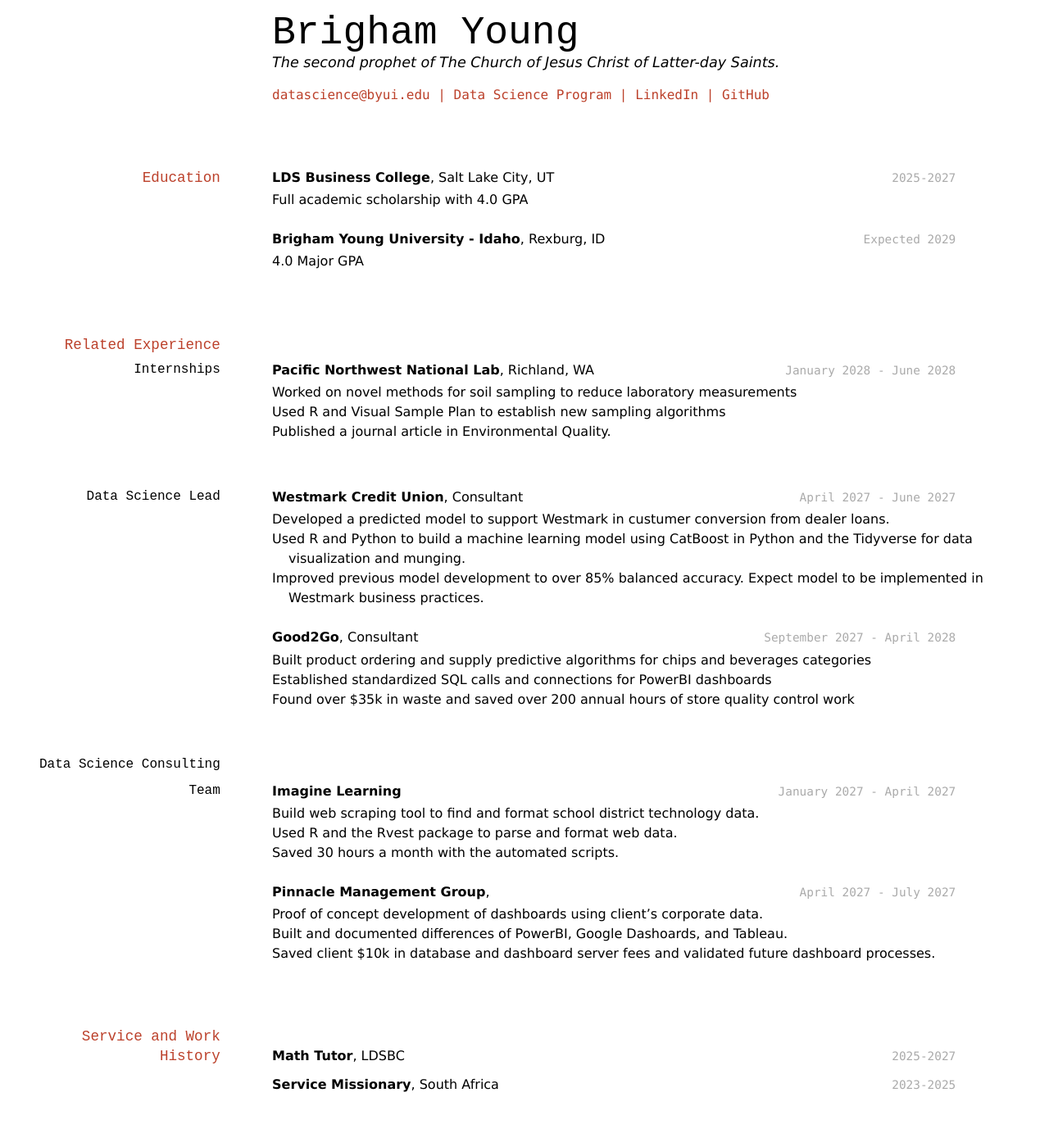
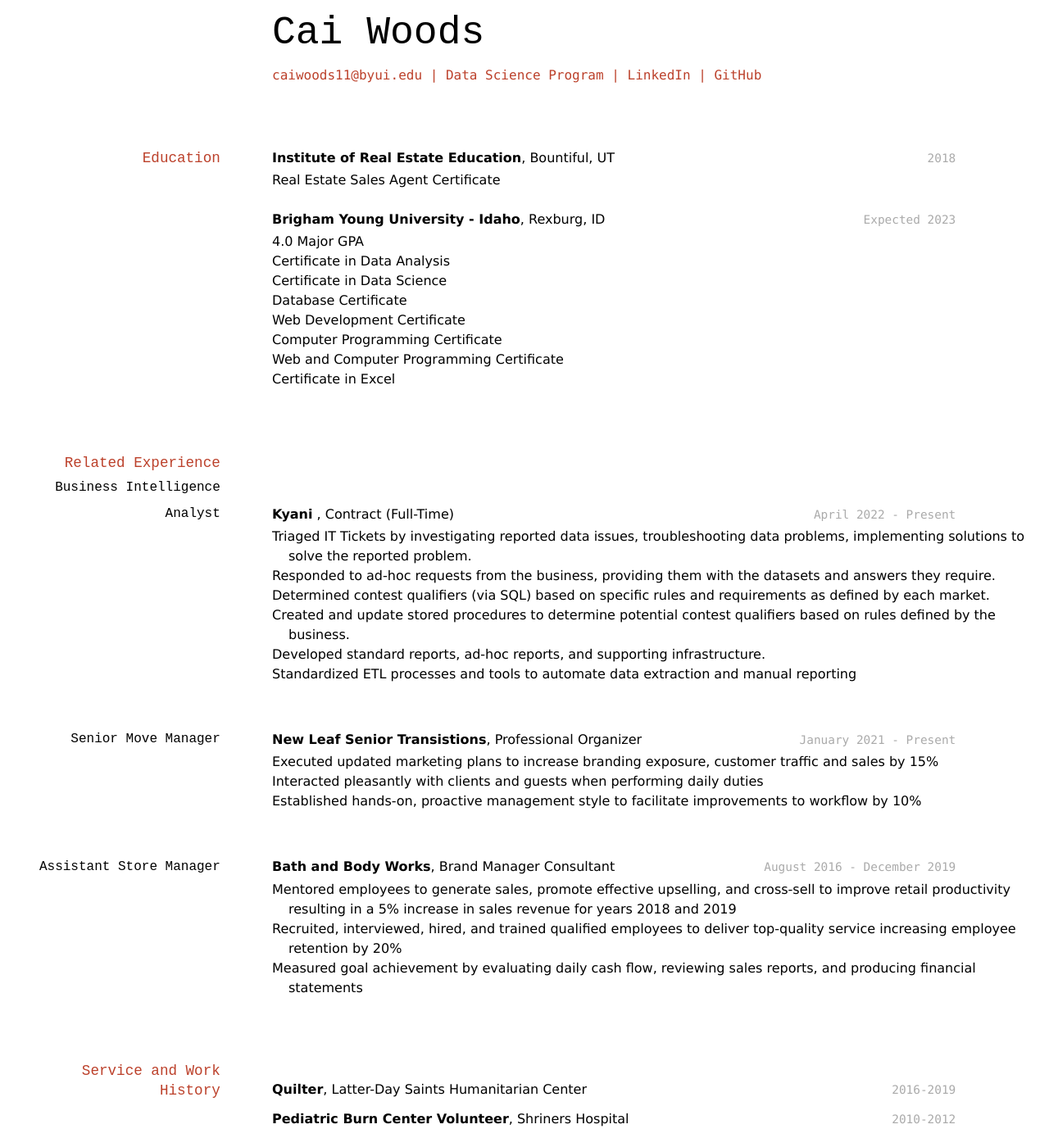
Before and after one commit to byuids-resumes/Woods-Resume, a Jekyll site: the page built from docs/index.md, in a window 1280 px wide. Shown: the whole page at 82% size. Built offline with Jekyll 4.4.1, drawn with Linux system fonts in a browser that asks for light colours; before the commit the page ends 1347 px from its top, so only the background shows below that.

Commit message:
Build Resume

```diff
--- a/docs/index.md
+++ b/docs/index.md
@@ -1,87 +1,85 @@
 ---
 layout: cv
-title: Brigham Young's Resume
+title: Cai Woods's Resume
 ---
-# Brigham Young
-The second prophet of The Church of Jesus Christ of Latter-day Saints.
+# Cai Woods
+
 
 <div id="webaddress">
-<a href="datascience@byui.edu">datascience@byui.edu</a>
-| <a href="https://byuidatascience.github.io/development.html">Data Science Program</a>
-| <a href="https://www.linkedin.com/groups/13537407/">LinkedIn</a>
-| <a href="https://github.com/byuids-resumes">GitHub</a>
+<a href="caiwoods11@byui.edu">caiwoods11@byui.edu</a>
+| <a href="https://github.com/caiwoods11/Woods-Resume">Data Science Program</a>
+| <a href="https://www.linkedin.com/in/cai-woods/">LinkedIn</a>
+| <a href="https://github.com/caiwoods11">GitHub</a>
 </div>
 
 <!-- https://www.monique.tech/the-art-of-markdown -->
 
 ## Education
 
-`2025-2027`
-__LDS Business College__, Salt Lake City, UT
+`2018`
+__Institute of Real Estate Education__, Bountiful, UT
 
-- Full academic scholarship with 4.0 GPA
+- Real Estate Sales Agent Certificate
 
-`Expected 2029`
+`Expected 2023`
 __Brigham Young University - Idaho__, Rexburg, ID
 
 - 4.0 Major GPA
+- Certificate in Data Analysis
+- Certificate in Data Science
+- Database Certificate
+- Web Development Certificate
+- Computer Programming Certificate
+- Web and Computer Programming Certificate
+- Certificate in Excel
 
 
 ## Related Experience
 
-### Internships
+### Business Intelligence Analyst
 
-`January 2028 - June 2028`
-__Pacific Northwest National Lab__, Richland, WA
+`April 2022 - Present`
+__Kyani__ , Contract (Full-Time)
 
-- Worked on novel methods for soil sampling to reduce laboratory measurements
-- Used R and Visual Sample Plan to establish new sampling algorithms
-- Published a journal article in Environmental Quality.
+- Triaged IT Tickets by investigating reported data issues, troubleshooting data problems, implementing solutions to solve the reported problem.
+- Responded to ad-hoc requests from the business, providing them with the datasets and answers they require.
+- Determined contest qualifiers (via SQL) based on specific rules and requirements as defined by each market.
+- Created and update stored procedures to determine potential contest qualifiers based on rules defined by the business.
+- Developed standard reports, ad-hoc reports, and supporting infrastructure.
+- Standardized ETL processes and tools to automate data extraction and manual reporting
 
-### Data Science Lead
 
-`April 2027 - June 2027`
-__Westmark Credit Union__, Consultant
+### Senior Move Manager
 
-- Developed a predicted model to support Westmark in custumer conversion from dealer loans.
-- Used R and Python to build a machine learning model using CatBoost in Python and the Tidyverse for data visualization and munging.
-- Improved previous model development to over 85% balanced accuracy. Expect model to be implemented in Westmark business practices.
+`January 2021 - Present`
+__New Leaf Senior Transistions__, Professional Organizer
 
-`September 2027 - April 2028`
-__Good2Go__, Consultant
+- Executed updated marketing plans to increase branding exposure, customer traffic and sales by 15%
+- Interacted pleasantly with clients and guests when performing daily duties
+- Established hands-on, proactive management style to facilitate improvements to workflow by 10%
 
-- Built product ordering and supply predictive algorithms for chips and beverages categories
-- Established standardized SQL calls and connections for PowerBI dashboards
-- Found over $35k in waste and saved over 200 annual hours of store quality control work
 
-### Data Science Consulting Team
 
-`January 2027 - April 2027`
-__Imagine Learning__
+### Assistant Store Manager
+`August 2016 - December 2019`
+__Bath and Body Works__, Brand Manager Consultant
 
-- Build web scraping tool to find and format school district technology data.
-- Used R and the Rvest package to parse and format web data.
-- Saved 30 hours a month with the automated scripts.
-
-`April 2027 - July 2027`
-__Pinnacle Management Group__,
-
-- Proof of concept development of dashboards using client's corporate data.
-- Built and documented differences of PowerBI, Google Dashoards, and Tableau.
-- Saved client $10k in database and dashboard server fees and validated future dashboard processes.
+- Mentored employees to generate sales, promote effective upselling, and cross-sell to improve retail productivity resulting in a 5% increase in sales revenue for years 2018 and 2019
+- Recruited, interviewed, hired, and trained qualified employees to deliver top-quality service increasing employee retention by 20%
+- Measured goal achievement by evaluating daily cash flow, reviewing sales reports, and producing financial statements
 
 
 ## Service and Work History
 
-`2025-2027`
-__Math Tutor__, LDSBC
+`2016-2019`
+__Quilter__, Latter-Day Saints Humanitarian Center
 
 
-`2023-2025`
-__Service Missionary__, South Africa
+`2010-2012`
+__Pediatric Burn Center Volunteer__, Shriners Hospital
 
 
 
 <!-- ### Footer
 
-Last updated: May 2013 -->
+Last updated: March 2022 -->
```
